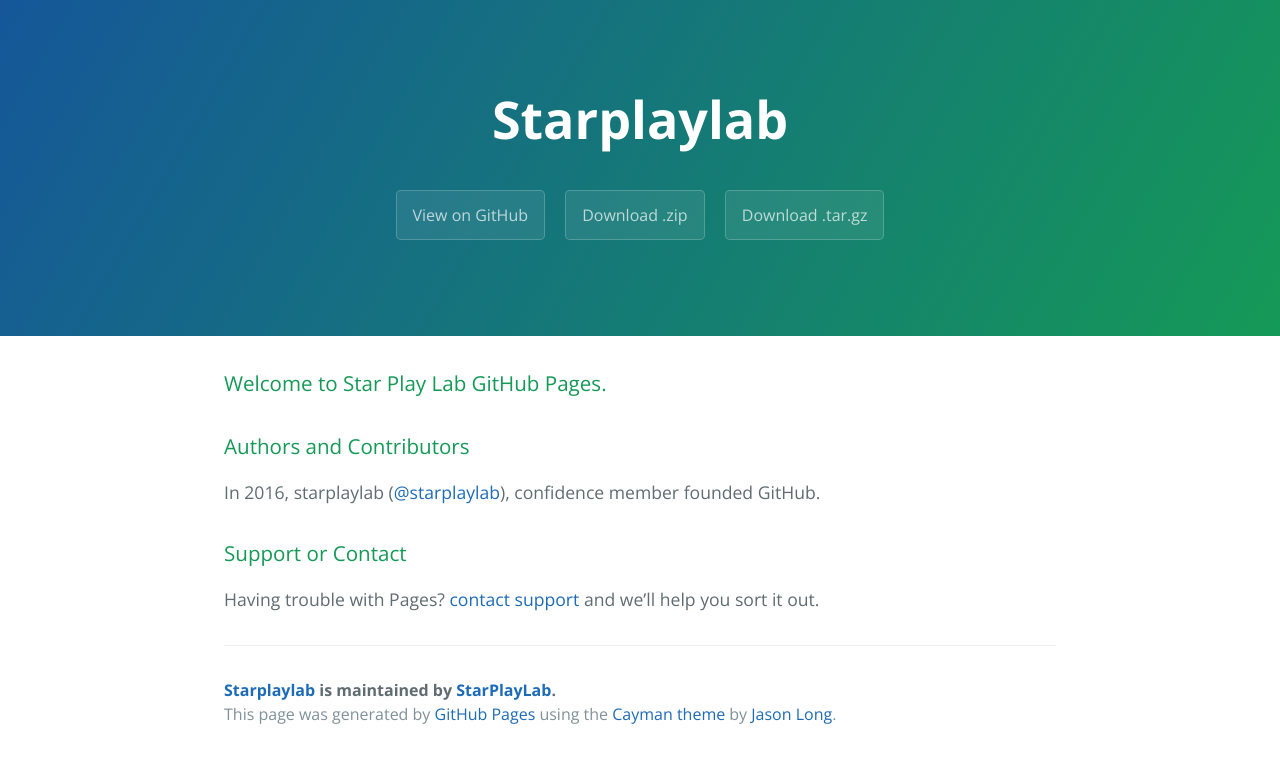
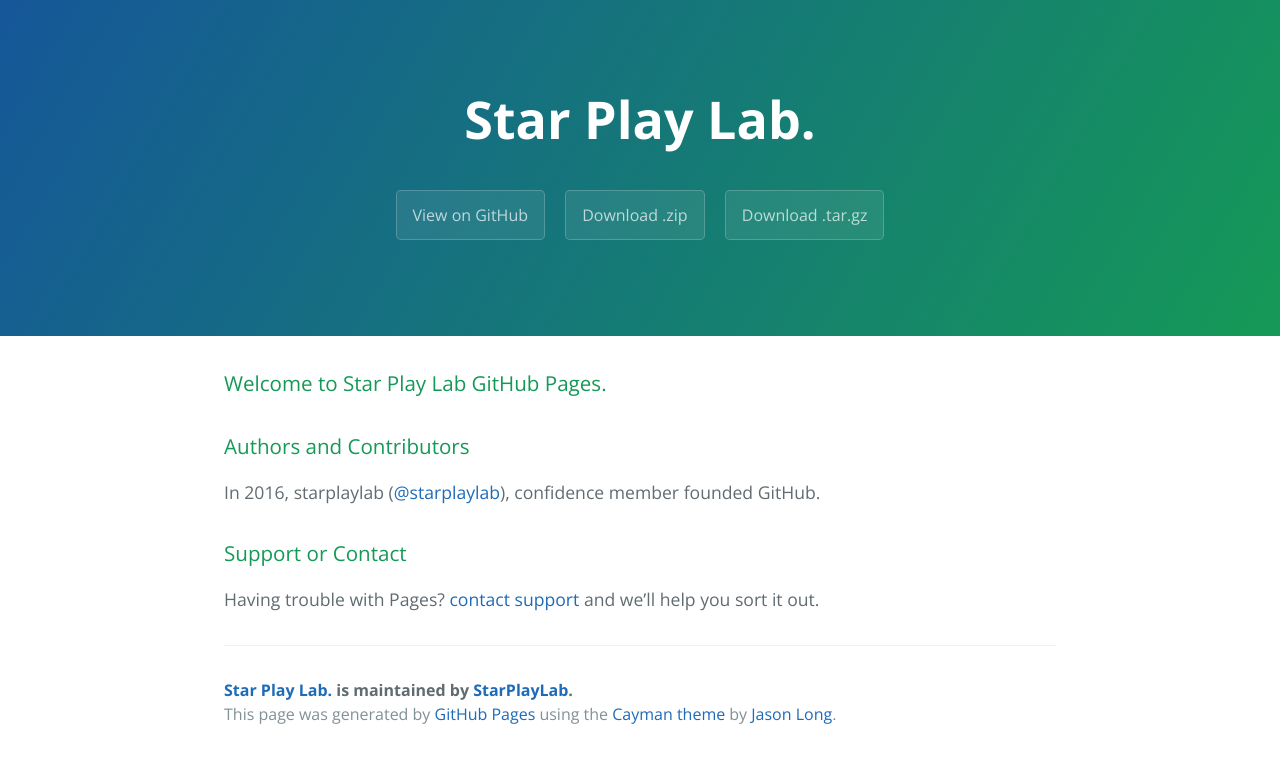
Before and after one commit to StarPlayLab/StarPlayLab, a plain HTML site: page index.html in a window 1280 px wide. Drawn offline with nearby package versions, Linux system fonts and the light colour scheme.

```diff
--- a/index.html
+++ b/index.html
@@ -2,7 +2,7 @@
 <html lang="en-us">
   <head>
     <meta charset="UTF-8">
-    <title>Starplaylab by StarPlayLab</title>
+    <title>Star Play Lab. by StarPlayLab</title>
     <meta name="viewport" content="width=device-width, initial-scale=1">
     <link rel="stylesheet" type="text/css" href="stylesheets/normalize.css" media="screen">
     <link href='https://fonts.googleapis.com/css?family=Open+Sans:400,700' rel='stylesheet' type='text/css'>
@@ -11,7 +11,7 @@
   </head>
   <body>
     <section class="page-header">
-      <h1 class="project-name">Starplaylab</h1>
+      <h1 class="project-name">Star Play Lab.</h1>
       <h2 class="project-tagline"></h2>
       <a href="https://github.com/StarPlayLab/StarPlayLab" class="btn">View on GitHub</a>
       <a href="https://github.com/StarPlayLab/StarPlayLab/zipball/master" class="btn">Download .zip</a>
@@ -41,7 +41,7 @@
 
 
       <footer class="site-footer">
-        <span class="site-footer-owner"><a href="https://github.com/StarPlayLab/StarPlayLab">Starplaylab</a> is maintained by <a href="https://github.com/StarPlayLab">StarPlayLab</a>.</span>
+        <span class="site-footer-owner"><a href="https://github.com/StarPlayLab/StarPlayLab">Star Play Lab.</a> is maintained by <a href="https://github.com/StarPlayLab">StarPlayLab</a>.</span>
 
         <span class="site-footer-credits">This page was generated by <a href="https://pages.github.com">GitHub Pages</a> using the <a href="https://github.com/jasonlong/cayman-theme">Cayman theme</a> by <a href="https://twitter.com/jasonlong">Jason Long</a>.</span>
       </footer>
--- a/params.json
+++ b/params.json
@@ -1 +1 @@
-{"name":"Starplaylab","tagline":"","body":"### Welcome to Star Play Lab GitHub Pages.\r\n\r\n\r\n\r\n### Authors and Contributors\r\nIn 2016, starplaylab (@starplaylab), confidence member founded GitHub.\r\n\r\n### Support or Contact\r\nHaving trouble with Pages? [contact support](mailto:starplaylab@gmail.com) and we’ll help you sort it out.\r\n\r\n<script async src=\"//pagead2.googlesyndication.com/pagead/js/adsbygoogle.js\"></script>\r\n<!-- 안드로이드_반응형_배너 -->\r\n<ins class=\"adsbygoogle\"\r\n     style=\"display:block\"\r\n     data-ad-client=\"ca-pub-6553649088144283\"\r\n     data-ad-slot=\"3620134058\"\r\n     data-ad-format=\"auto\"></ins>\r\n<script>\r\n(adsbygoogle = window.adsbygoogle || []).push({});\r\n</script>\r\n","google":"","note":"Don't delete this file! It's used internally to help with page regeneration."}
+{"name":"Star Play Lab.","tagline":"","body":"### Welcome to Star Play Lab GitHub Pages.\r\n\r\n\r\n\r\n### Authors and Contributors\r\nIn 2016, starplaylab (@starplaylab), confidence member founded GitHub.\r\n\r\n### Support or Contact\r\nHaving trouble with Pages? [contact support](mailto:starplaylab@gmail.com) and we’ll help you sort it out.\r\n\r\n<script async src=\"//pagead2.googlesyndication.com/pagead/js/adsbygoogle.js\"></script>\r\n<!-- 안드로이드_반응형_배너 -->\r\n<ins class=\"adsbygoogle\"\r\n     style=\"display:block\"\r\n     data-ad-client=\"ca-pub-6553649088144283\"\r\n     data-ad-slot=\"3620134058\"\r\n     data-ad-format=\"auto\"></ins>\r\n<script>\r\n(adsbygoogle = window.adsbygoogle || []).push({});\r\n</script>\r\n","google":"","note":"Don't delete this file! It's used internally to help with page regeneration."}
```
